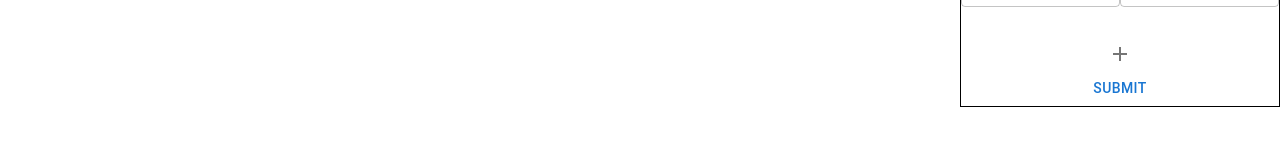
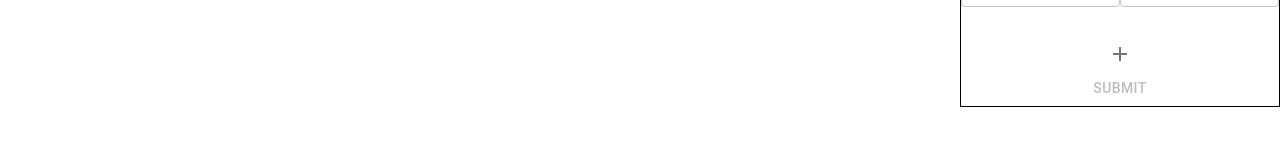
Before and after one commit to Skyrlon/graph-maker, a React (Create React App) app: page / in a window 1280 px wide. Shown: the part 281-426 px from the top of the page. Built offline with nearby package versions, Linux system fonts and the light colour scheme.

Commit message:
Make impossible to submit if there is empty input

```diff
--- a/src/DataInputs.jsx
+++ b/src/DataInputs.jsx
@@ -161,6 +161,7 @@ function DataInputs({ dataSubmit }) {
           }}
         >
           <TextField
+            required
             value={values.firstInputValue}
             onChange={(e) => handleFirstInputChange(e, values.position)}
             error={
@@ -188,6 +189,7 @@ function DataInputs({ dataSubmit }) {
             }
           />
           <TextField
+            required
             value={values.secondInputValue}
             onChange={(e) => handleSecondInputChange(e, values.position)}
             error={
@@ -211,7 +213,16 @@ function DataInputs({ dataSubmit }) {
       <IconButton onClick={addInput} sx={{ width: "2rem", height: "2rem" }}>
         <Add />
       </IconButton>
-      <Button onClick={handleSubmit}>Submit</Button>
+      <Button
+        disabled={inputs.values.some(
+          (x) =>
+            x.firstInputValue.trim().length === 0 ||
+            x.secondInputValue.trim().length === 0
+        )}
+        onClick={handleSubmit}
+      >
+        Submit
+      </Button>
     </StyledDataInputs>
   );
 }
```
